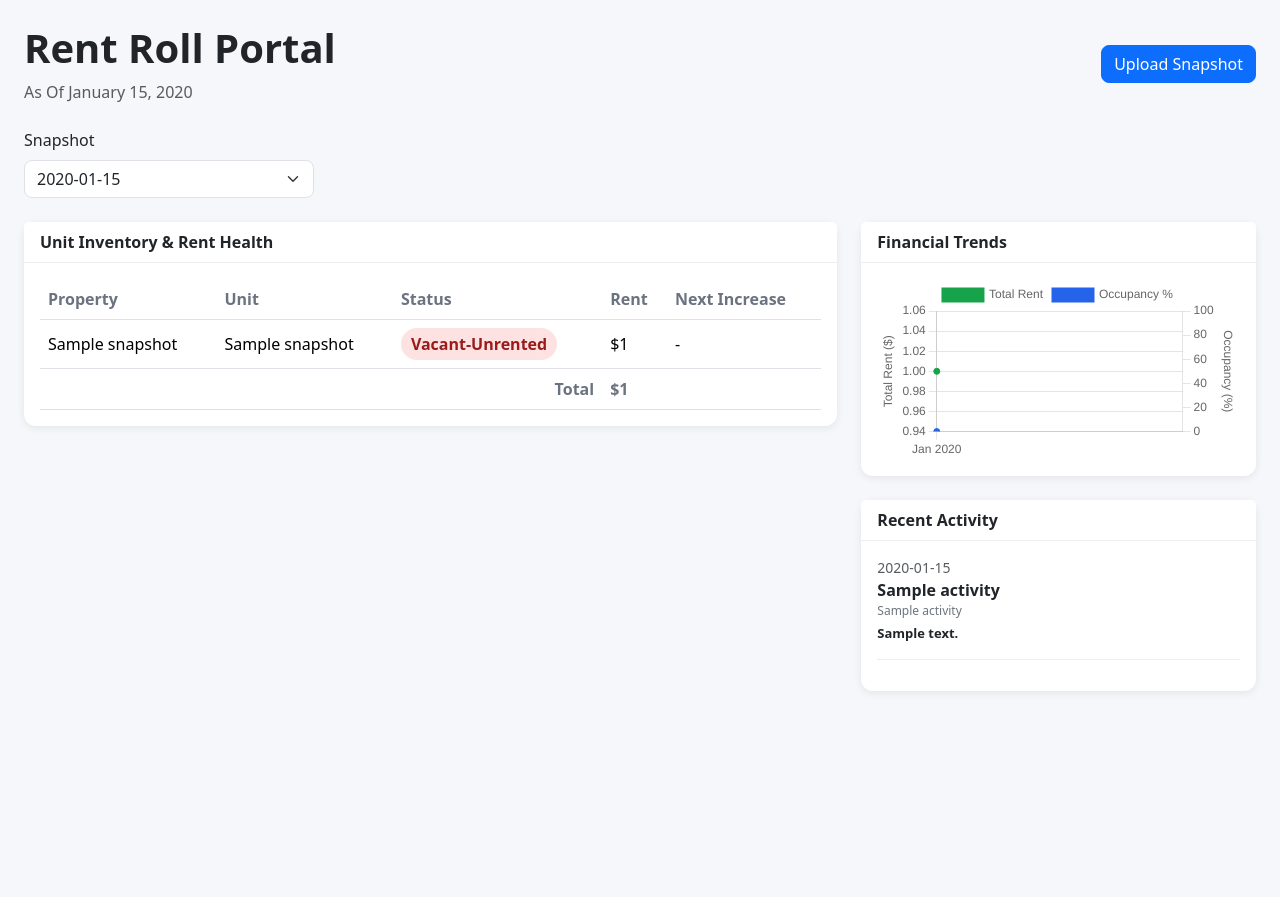
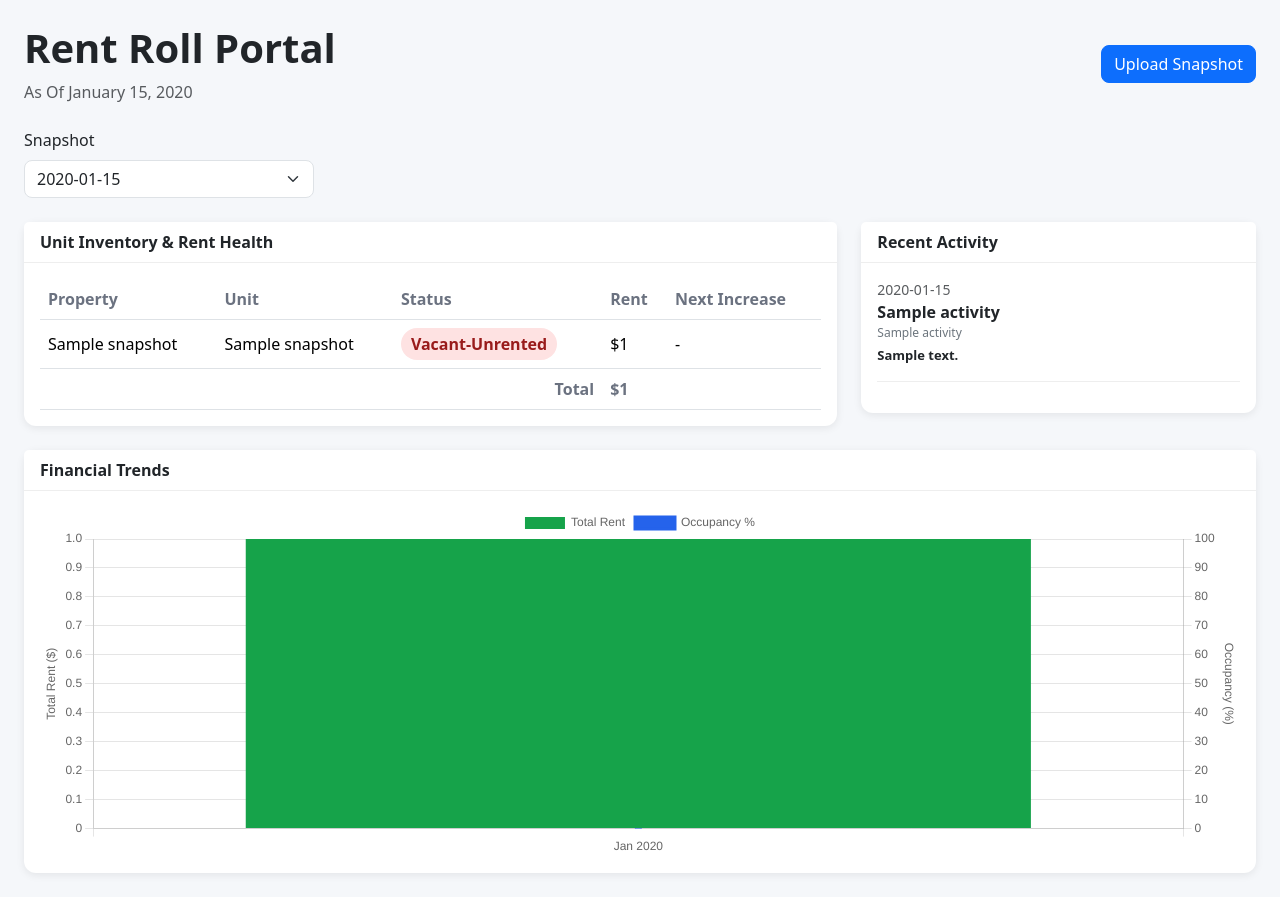
Before and after one commit to thedza49/rentroll, a Flask app: page / in a window 1280 px wide. Before the commit the page ends 641 px from the top, so only its background shows below. Run offline with Flask 3, Linux system fonts and the light colour scheme; tables that the repository leaves empty hold one stand-in row (values such as "Sample post").

Commit message:
Add files via upload

```diff
--- a/templates/dashboard.html
+++ b/templates/dashboard.html
@@ -198,22 +198,6 @@
 
     <div class="col-lg-4">
 
-        <div class="card mb-4">
-
-            <div class="card-header">
-
-                Financial Trends
-
-            </div>
-
-            <div class="card-body">
-
-                <canvas id="financialTrendsChart"></canvas>
-
-            </div>
-
-        </div>
-
         <div class="card">
 
             <div class="card-header">
@@ -287,6 +271,31 @@
 
 </div>
 
+
+<div class="row g-4 mt-0">
+
+    <div class="col-12">
+
+        <div class="card">
+
+            <div class="card-header">
+
+                Financial Trends
+
+            </div>
+
+            <div class="card-body">
+
+                <canvas id="financialTrendsChart"></canvas>
+
+            </div>
+
+        </div>
+
+    </div>
+
+</div>
+
 {% else %}
 
 <div class="alert alert-info">
@@ -324,19 +333,18 @@ const financialTrendsCanvas = document.getElementById("financialTrendsChart");
 if (financialTrendsCanvas) {
 
     new Chart(financialTrendsCanvas, {
-        type: "line",
         data: {
             labels: chartLabels,
             datasets: [
                 {
+                    type: "bar",
                     label: "Total Rent",
                     data: chartTotalRent,
-                    borderColor: "#16a34a",
                     backgroundColor: "#16a34a",
-                    yAxisID: "y",
-                    tension: 0.2
+                    yAxisID: "y"
                 },
                 {
+                    type: "line",
                     label: "Occupancy %",
                     data: chartOccupancyPct,
                     borderColor: "#2563eb",
```
